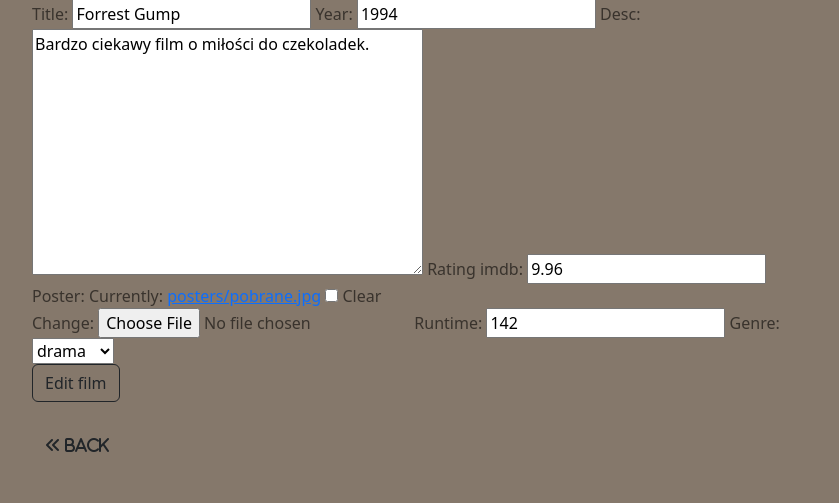
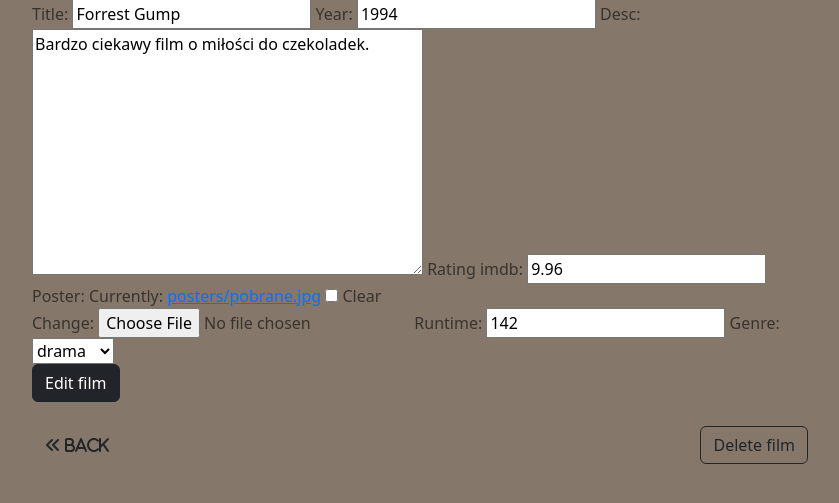
Before and after one commit to Gruszecki/Django-lerning, a Django app: page /filmy/edit/6 in a window 1280 px wide. Shown: the part 79-582 px from the top of the page, without its empty margins (220-1059 px from the left). Run offline with Django 4.2, Linux system fonts and the light colour scheme; a user stored in the database is signed in; data comes from the database, SQL or seed files in the repository; both versions use the stored data as it was after the commit; some libraries are stand-ins or nearby versions.

Commit message:
Deleting moved to film edit section

```diff
--- a/filmy/views.py
+++ b/filmy/views.py
@@ -56,7 +56,7 @@ def new_film_view(request):
 @login_required()
 def edit_film_view(request, id):
     film = get_object_or_404(Film, pk=id)
-
+    print(request)
     try:
         info = AdditionalInfo.objects.get(film=film.id)
     except AdditionalInfo.DoesNotExist:
@@ -65,15 +65,24 @@ def edit_film_view(request, id):
     film_form = FilmForm(request.POST or None, request.FILES or None, instance=film)
     info_form = AdditionalInfoForm(request.POST or None, instance=info)
 
-    if film_form.is_valid():
-        film.poster = 'posters/default.jpg' if not film.poster else film.poster
-        film = film_form.save(commit=False)
-        info = info_form.save()
-        film.additional_info = info
-        film.save()
+    if request.method == 'POST' and 'delete' in request.POST:
+        film.delete()
+        messages.success(request, f'{film.title} deleted.')
         return redirect(all_films_view)
 
-    return render(request, 'film-edit.html', {'film_form': film_form, 'info_form': info_form, 'is_new': False, 'film': film})
+    if request.method == 'POST' and 'edit' in request.POST:
+        print('bylo edytowane')
+        if film_form.is_valid():
+            film.poster = 'posters/default.jpg' if not film.poster else film.poster
+            film = film_form.save(commit=False)
+            info = info_form.save()
+            film.additional_info = info
+            film.save()
+            messages.success(request, f'{film.title} edited.')
+            return redirect(all_films_view)
+
+    return render(request, 'film-edit.html',
+                  {'film_form': film_form, 'info_form': info_form, 'is_new': False, 'film': film})
 
 
 @login_required()
@@ -144,8 +153,8 @@ def film_details_view(request, id):
             messages.success(request, 'You must be logged in to perform this action.')
 
     return render(request, 'film-details.html', {'film': film, 'rating': avg_rating, 'info': info,
-                                                     'rating_form': rating_form, 'reviews': reviews,
-                                                     'saved_actors': saved_actors, 'actors': actors})
+                                                 'rating_form': rating_form, 'reviews': reviews,
+                                                 'saved_actors': saved_actors, 'actors': actors})
 
 
 @login_required()
--- a/templates/film-edit.html
+++ b/templates/film-edit.html
@@ -17,7 +17,8 @@
                 {{ film_form|bootstrap }}
                 {{ info_form|bootstrap }}
                 <br>
-            <button type="submit" class="btn btn-outline-dark">
+<!--Button: edit-->
+                <button type="submit" class="btn btn-dark" name="edit">
                     {% if is_new %}
                         Add film
                     {% else %}
@@ -25,10 +26,42 @@
                     {% endif %}
                 </button>
                 <br><br>
+
+            </form>
+<!--Button: delete-->
+            {% if not is_new %}
+                <a data-bs-toggle="modal" data-bs-target="#confirmModal">
+                    <button type="submit" class="btn btn-outline-dark" style="float: right;">
+                        Delete film
+                    </button>
+                </a>
+
+                <div class="modal fade" id="confirmModal" tabindex="-1" aria-labelledby="confirmModalLabel" aria-hidden="true">
+                    <div class="modal-dialog">
+                        <div class="modal-content">
+                            <div class="modal-header">
+                                <h5 class="modal-title" id="confirmModalLabel">Confirm</h5>
+                                <button type="button" class="btn-close" data-bs-dismiss="modal" aria-label="Close"></button>
+                            </div>
+<!--    Confirmation-->
+                            <form method="post">
+                                {% csrf_token %}
+                                <div class="modal-body">
+                                    Are you sure you want to delete {{film.title}}?
+                                </div>
+                                <div class="modal-footer">
+                                    <button type="button" class="btn btn-secondary" data-bs-dismiss="modal">Cancel</button>
+                                    <button type="submit" class="btn btn-dark" name="delete">Delete <i class="fa-regular fa-trash-can"></i></button>
+                                </div>
+                            </form>
+                        </div>
+                    </div>
+                </div>
+            {% endif %}
+<!--Button: back-->
             <a class="btn"  href="{% url 'all_films_view' %}">
                 <i class="fa-solid fa-angles-left">  Back</i>
             </a>
-        </form>
         </div>
     </div>
 </div>
--- a/templates/filmy.html
+++ b/templates/filmy.html
@@ -69,13 +69,9 @@
                                 <a class="h3" href="{% url 'film_details_view' film.id %}" style="text-decoration: none;">
                                     {{ film.title }} ({{ film.year }})
                                 </a>
-<!--Icons: edit, delete-->
+<!--Icon: edit-->
                                 <a class="btn" href="{% url 'edit_film_view' film.id %}">
                                     <i class="fa-regular fa-pen-to-square"></i>
-                                </a>
-
-                                <a class="btn"  href="{% url 'delete_film_view' film.id %}">
-                                    <i class="fa-regular fa-trash-can"></i>
                                 </a>
 <!--Stars-->
                                 <div style="float: right">
```
Also changed, not shown: db.sqlite3, my-media/posters/552x800_kd3984.jpg (added), my-media/posters/MV5BMDFkYTc0MG.jpg (added). Lines whose indentation alone changed are shown as unchanged.
